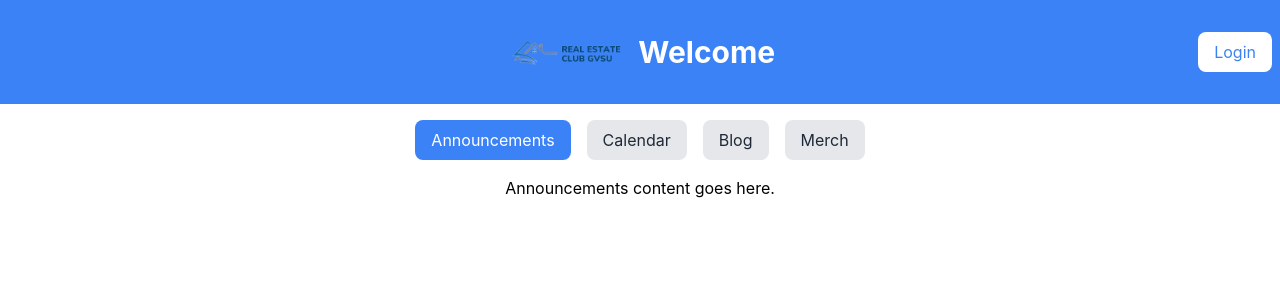
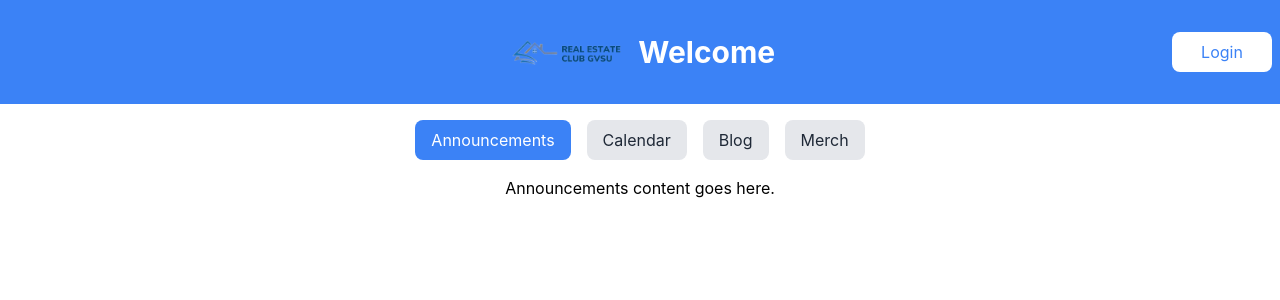
Before and after one commit to Emiller3425/realEstateClub, a React (Create React App) app in the folder web/: page / in a window 1280 px wide. Shown: the top 300 px of the page. Built offline with nearby package versions, Linux system fonts and the light colour scheme.

Commit message:
login no longer changes size

```diff
--- a/web/src/App.css
+++ b/web/src/App.css
@@ -1,5 +1,9 @@
 .App {
   text-align: center;
+}
+
+.btn {
+  width: 100px; /* Adjust the width as per your requirement */
 }
 
 .banner {
--- a/web/src/App.js
+++ b/web/src/App.js
@@ -32,14 +32,14 @@ export default function App() {
           {/* Login button */}
           {loggedIn ? (
             <button
-              className="bg-white text-blue-500 py-2 px-4 rounded-lg"
+              className="bg-white text-blue-500 py-2 px-4 rounded-lg btn"
               onClick={handleLogout}
             >
               Logout
             </button>
           ) : (
             <button
-              className="bg-white text-blue-500 py-2 px-4 rounded-lg"
+              className="bg-white text-blue-500 py-2 px-4 rounded-lg btn"
               onClick={handleLogin}
             >
               Login
@@ -85,7 +85,7 @@ export default function App() {
       </div>
 
       {/* Main content */}
-      <div className="flex justify-center mt-4">
+      <div className="p-4 flex justify-center">
         {/* Content based on activeTab */}
         {activeTab === 'announcements' && (
           <div>
```
